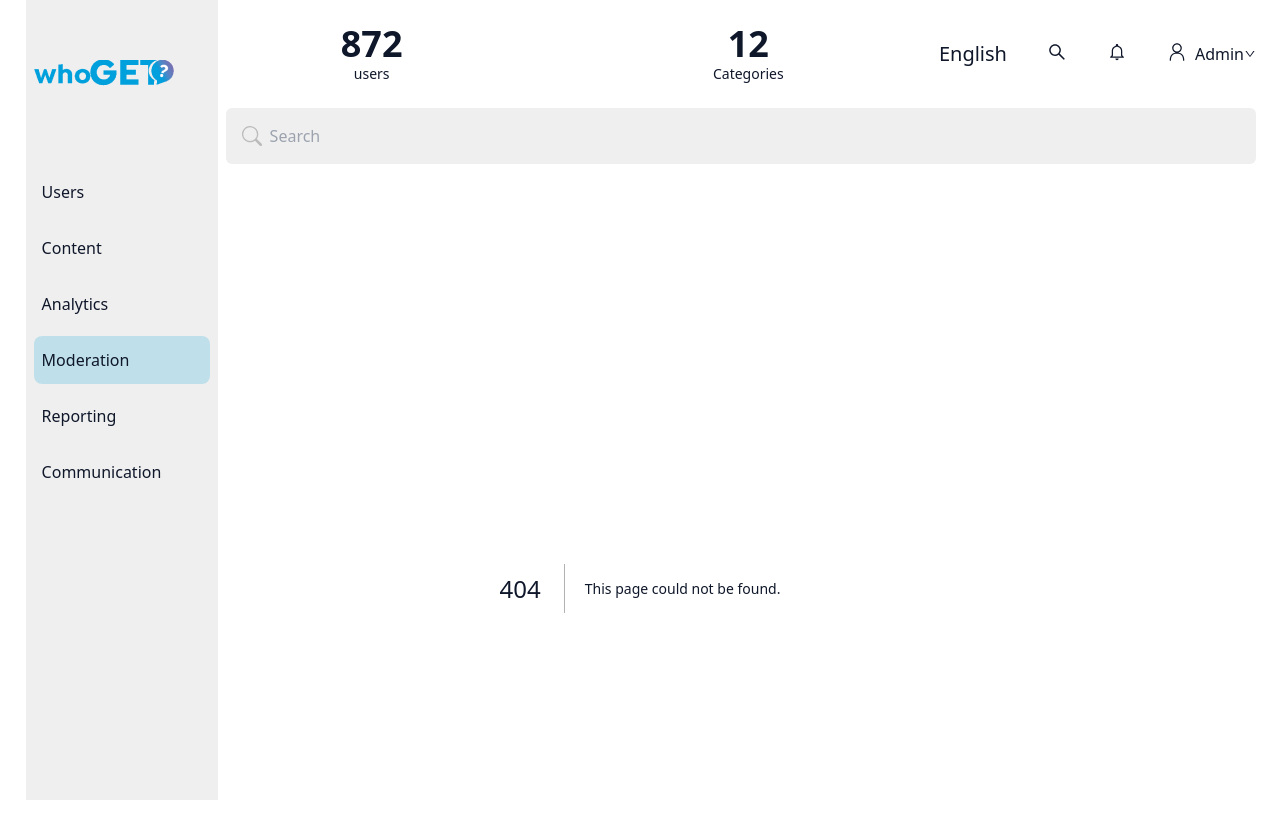
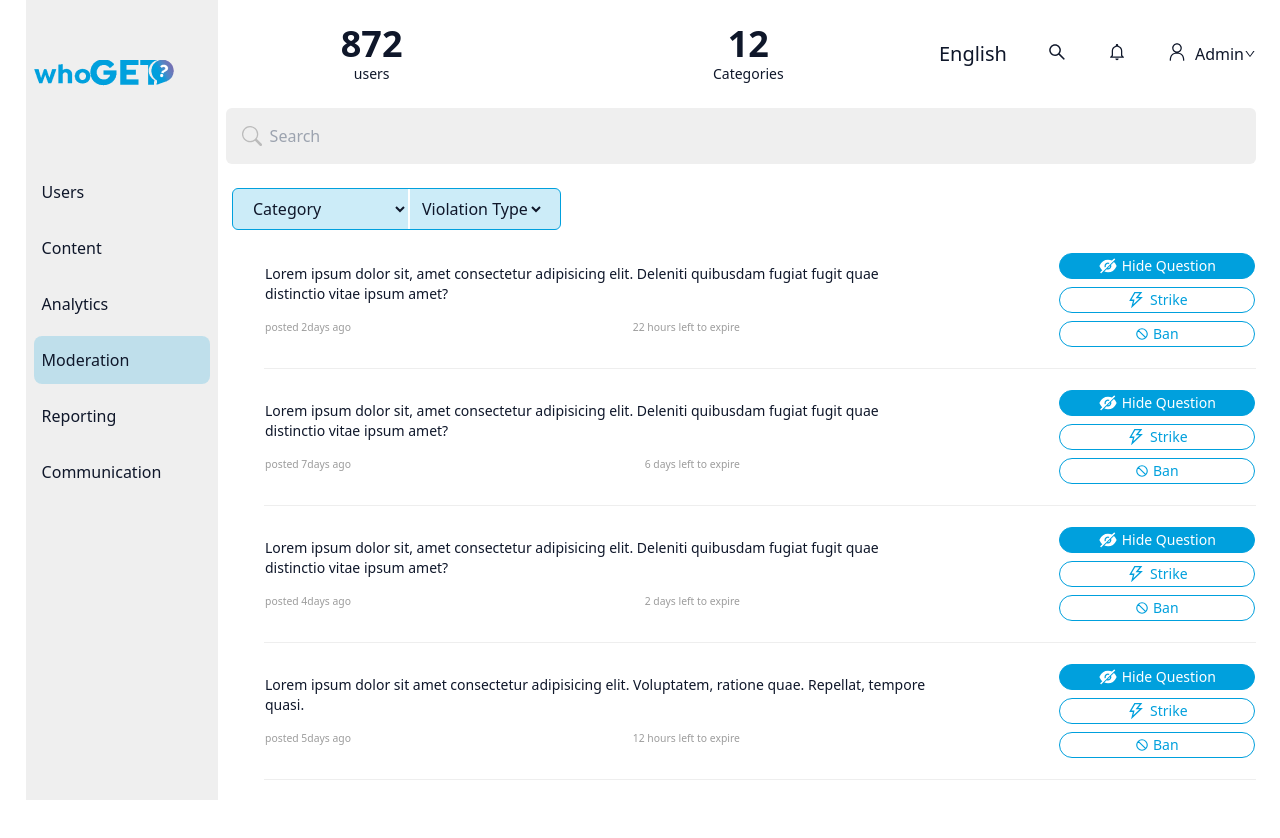
Before and after one commit to mbianou-bradon/WHOGET-admin-dashboard, a Next.js app: page /moderation in a window 1280 px wide. Before the commit this address had no page. Shown: the top 838 px of the page. Built offline with nearby package versions, Linux system fonts and the light colour scheme.

Commit message:
Completed Moderation section

```diff
--- /dev/null
+++ b/src/pages/moderation.tsx
@@ -0,0 +1,187 @@
+import { AiFillEyeInvisible, AiOutlineThunderbolt } from "react-icons/ai";
+import { HiOutlineBan } from "react-icons/hi";
+
+
+
+export default function moderation(){
+
+    return (
+        <div className="ml-[13rem] px-6">
+            <div className="w-fit px-4  flex items-center gap-2 border border-primary bg-primary/20 rounded-md [&>*]:py-2 [&>*>section]:bg-transparent [&>*>section]:b">
+                <div className="border-r-2 border-white">
+                    <select name="category" id="category" className="bg-transparent focus:ring-0 focus:outline-none focus:border-0">
+                        <option value="">Category</option>
+                        <option value="Designing">Designing</option>
+                        <option value="Web_Development">Web Development</option>
+                        <option value="Mobile_Phone">Mobile Phone</option>
+                        <option value="Finance">Finance</option>
+                        <option value="Education">Education</option>
+                    </select>
+                </div>
+                <div>
+                    <select name="violation_type" id="violation_type" className="bg-transparent focus:ring-0 focus:outline-none focus:border-0">
+                        <option value="">Violation Type</option>
+                        <option value="Spam">Spam</option>
+                        <option value="Scam">Scam</option>
+                        <option value="Fake">Fake</option>
+                    </select>
+                </div>
+            </div>
+
+            <div className="pl-8">
+                <table className="w-full">
+                <thead>
+                    <tr>
+                        <th className="w-[80%]"></th>
+
+                        <th className="w-[20%]"></th>
+                    </tr>
+                </thead>
+
+                <tbody>
+                    <tr className="border-b border-[#EEEEEE]">
+                        <td>
+                            <div className="py-5">
+                                <div className="text-sm mb-4 w-[85%]">
+                                    <p>
+                                        Lorem ipsum dolor sit, amet consectetur adipisicing elit. Deleniti quibusdam fugiat fugit quae distinctio vitae ipsum amet?
+                                    </p>
+                                </div>
+                                <div className="text-[0.65rem] text-[#9C9C9C] w-3/5 flex justify-between">
+                                    <p>posted 2days ago</p>
+                                    <p>22 hours left to expire</p>
+                                </div>
+                            </div>
+
+                        </td>
+
+                        <td>
+                            <div className="py-5 text-sm [&>*]:flex [&>*]:items-center [&>*]:justify-center [&>*]:gap-1 [&>*]:rounded-full [&>*]:h-[1.625rem] [&>*]:border [&>*]:border-primary [&>*]:cursor-pointer [&>*:active]:scale-95">
+                                <div className="text-white bg-primary mb-2">
+                                    <AiFillEyeInvisible className="text-xl"/>
+                                    <h2>Hide Question</h2>
+                                </div>
+                                <div className="text-primary mb-2">
+                                    <AiOutlineThunderbolt className="text-xl"/>
+                                    <h2>Strike</h2>
+                                </div>
+                                <div className="text-primary">
+                                    <HiOutlineBan />
+                                    <h2>Ban</h2>
+                                </div>
+
+                            </div>
+
+                        </td>
+                    </tr>
+                    <tr className="border-b border-[#EEEEEE]">
+                        <td>
+                            <div className="py-5">
+                                <div className="text-sm mb-4 w-[85%]">
+                                    <p>
+                                        Lorem ipsum dolor sit, amet consectetur adipisicing elit. Deleniti quibusdam fugiat fugit quae distinctio vitae ipsum amet?
+                                    </p>
+                                </div>
+                                <div className="text-[0.65rem] text-[#9C9C9C] w-3/5 flex justify-between">
+                                    <p>posted 7days ago</p>
+                                    <p>6 days left to expire</p>
+                                </div>
+                            </div>
+
+                        </td>
+
+                        <td>
+                            <div className="py-5 text-sm [&>*]:flex [&>*]:items-center [&>*]:justify-center [&>*]:gap-1 [&>*]:rounded-full [&>*]:h-[1.625rem] [&>*]:border [&>*]:border-primary [&>*]:cursor-pointer [&>*:active]:scale-95">
+                                <div className="text-white bg-primary mb-2">
+                                    <AiFillEyeInvisible className="text-xl"/>
+                                    <h2>Hide Question</h2>
+                                </div>
+                                <div className="text-primary mb-2">
+                                    <AiOutlineThunderbolt className="text-xl"/>
+                                    <h2>Strike</h2>
+                                </div>
+                                <div className="text-primary">
+                                    <HiOutlineBan />
+                                    <h2>Ban</h2>
+                                </div>
+
+                            </div>
+
+                        </td>
+                    </tr>
+                    <tr className="border-b border-[#EEEEEE]">
+                        <td>
+                            <div className="py-5">
+                                <div className="text-sm mb-4 w-[85%]">
+                                    <p>
+                                        Lorem ipsum dolor sit, amet consectetur adipisicing elit. Deleniti quibusdam fugiat fugit quae distinctio vitae ipsum amet?
+                                    </p>
+                                </div>
+                                <div className="text-[0.65rem] text-[#9C9C9C] w-3/5 flex justify-between">
+                                    <p>posted 4days ago</p>
+                                    <p>2 days left to expire</p>
+                                </div>
+                            </div>
+
+                        </td>
+
+                        <td>
+                            <div className="py-5 text-sm [&>*]:flex [&>*]:items-center [&>*]:justify-center [&>*]:gap-1 [&>*]:rounded-full [&>*]:h-[1.625rem] [&>*]:border [&>*]:border-primary [&>*]:cursor-pointer [&>*:active]:scale-95">
+                                <div className="text-white bg-primary mb-2">
+                                    <AiFillEyeInvisible className="text-xl"/>
+                                    <h2>Hide Question</h2>
+                                </div>
+                                <div className="text-primary mb-2">
+                                    <AiOutlineThunderbolt className="text-xl"/>
+                                    <h2>Strike</h2>
+                                </div>
+                                <div className="text-primary">
+                                    <HiOutlineBan />
+                                    <h2>Ban</h2>
+                                </div>
+
+                            </div>
+
+                        </td>
+                    </tr>
+                    <tr className="border-b border-[#EEEEEE]">
+                        <td>
+                            <div className="py-5">
+                                <div className="text-sm mb-4 w-[85%]">
+                                    <p>
+                                        Lorem ipsum dolor sit amet consectetur adipisicing elit. Voluptatem, ratione quae. Repellat, tempore quasi.
+                                    </p>
+                                </div>
+                                <div className="text-[0.65rem] text-[#9C9C9C] w-3/5 flex justify-between">
+                                    <p>posted 5days ago</p>
+                                    <p>12 hours left to expire</p>
+                                </div>
+                            </div>
+
+                        </td>
+
+                        <td>
+                            <div className="py-5 text-sm [&>*]:flex [&>*]:items-center [&>*]:justify-center [&>*]:gap-1 [&>*]:rounded-full [&>*]:h-[1.625rem] [&>*]:border [&>*]:border-primary [&>*]:cursor-pointer [&>*:active]:scale-95">
+                                <div className="text-white bg-primary mb-2">
+                                    <AiFillEyeInvisible className="text-xl"/>
+                                    <h2>Hide Question</h2>
+                                </div>
+                                <div className="text-primary mb-2">
+                                    <AiOutlineThunderbolt className="text-xl"/>
+                                    <h2>Strike</h2>
+                                </div>
+                                <div className="text-primary">
+                                    <HiOutlineBan />
+                                    <h2>Ban</h2>
+                                </div>
+
+                            </div>
+
+                        </td>
+                    </tr>
+                </tbody>
+            </table>
+            </div>
+        </div>
+    )
+}
```
